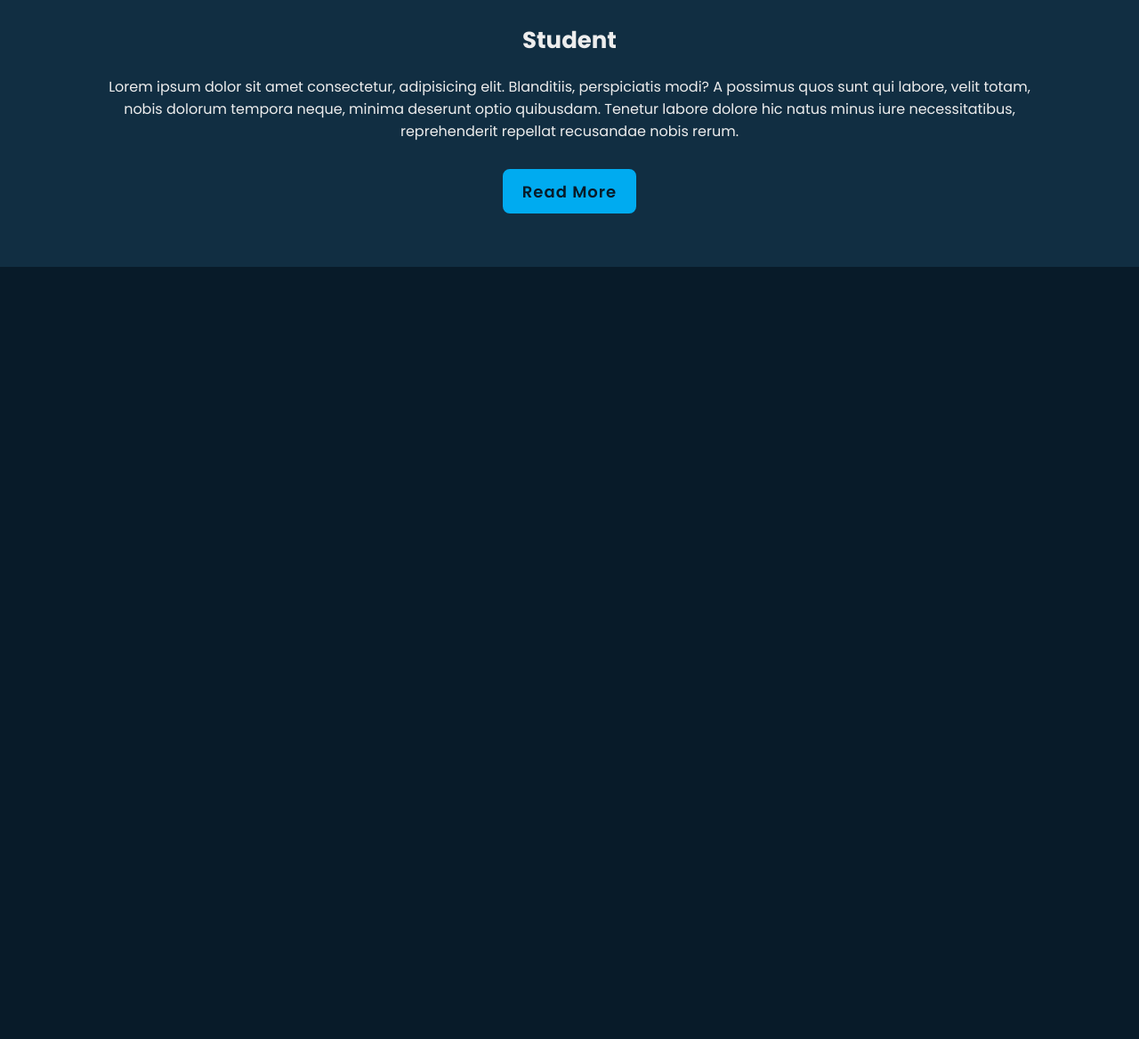
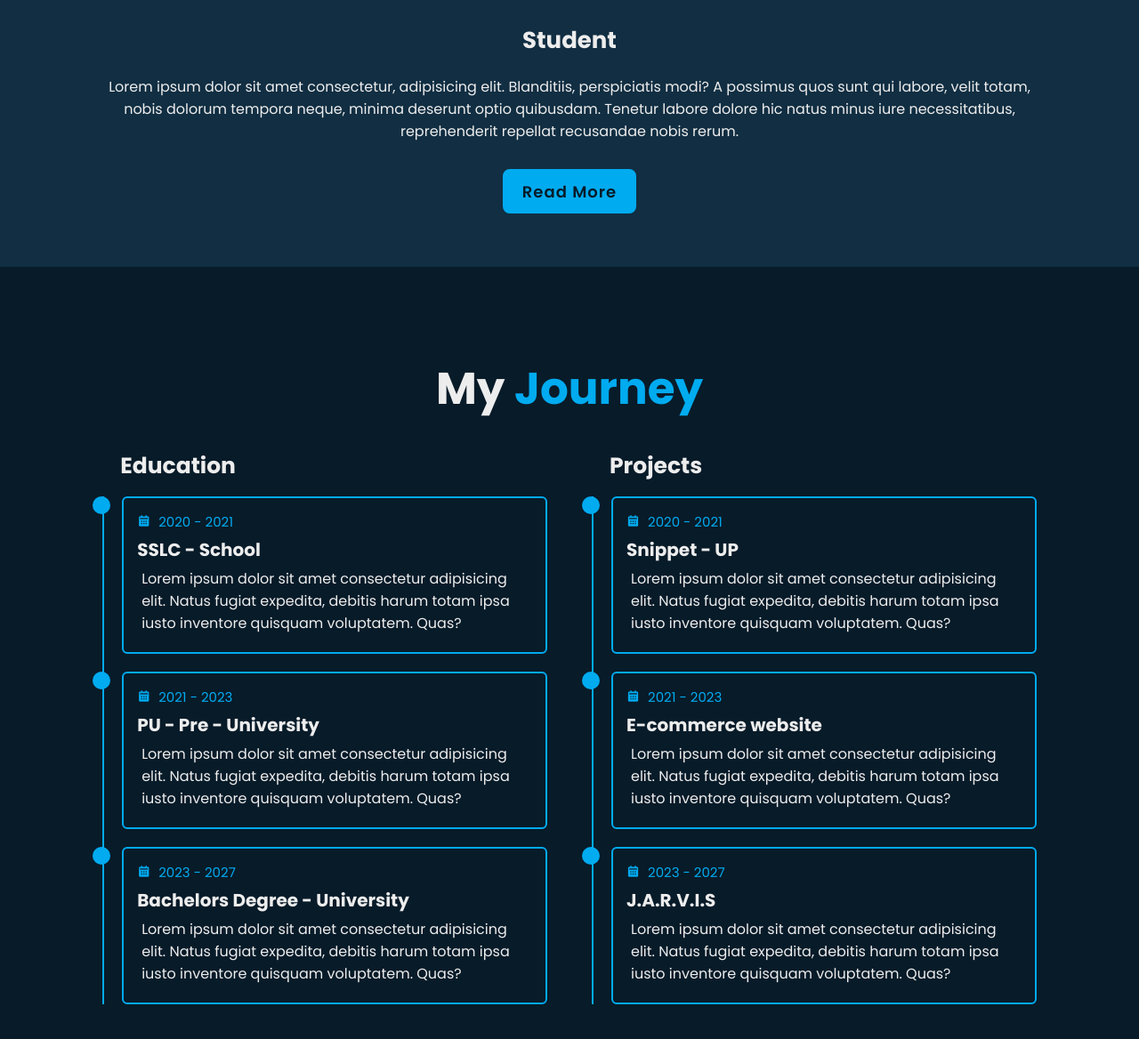
Before and after one commit to VIKAS1011-R/portfolio, a plain HTML site: page index.html in a window 1280 px wide. Shown: the part 1300-2468 px from the top of the page at 89% size. Before the commit the page ends 1600 px from the top, so only its background shows below. Drawn offline with nearby package versions, Linux system fonts and the light colour scheme.

Commit message:
education done

```diff
--- a/css/style.css
+++ b/css/style.css
@@ -282,3 +282,91 @@ span{
 .btn-box.btns a::before{
     background: var(--second-bg-color);
 }
+
+.education{
+    display: flex;
+    align-items: center;
+    justify-content: center;
+    flex-direction: column;
+    padding-bottom: 5rem;
+    min-height: auto;
+}
+
+.education .education-row{
+    display: flex;
+    flex-wrap: wrap;
+    gap: 5rem;
+}
+
+.education-row .education-column{
+    flex: 1 1 40rem;
+}
+
+.education-column .title{
+    font-size: 2.5rem;
+    margin: 0 0 1.5rem 2rem;
+}
+
+.education-column .education-box{
+    border-left: .2rem solid var(--main-color);
+}
+
+.education-box .education-content{
+    position: relative;
+    padding-left: 2rem;
+}
+
+.education-box .education-content::before{
+    content: '';
+    position: absolute;
+    top: 0;
+    left: -1.3rem;
+    width: 2rem;
+    height: 2rem;
+    background: var(--main-color);
+    border-radius: 50%;
+}
+
+.education-content .content{
+    position: relative;
+    padding: 1.5rem;
+    border: .2rem solid var(--main-color);
+    border-radius: .6rem;
+    margin-bottom: 2rem;
+    overflow: hidden;
+}
+
+.education-content .content::before{
+    content: '';
+    position: absolute;
+    top: 0;
+    left: 0;
+    width: 0;
+    height: 100%;
+    background: var(--second-bg-color);
+    z-index: -1;
+    transition: 0.5s;
+}
+
+.education-content .content:hover::before{
+    width: 100%;
+}
+
+.education-content .content .year{
+    font-size: 1.5rem;
+    color: var(--main-color);
+    padding-bottom: .5rem;
+}
+
+.education-content .content .year i{
+    padding-right: .5rem;
+}
+
+.education-content .content h3{
+    font-size: 2rem;
+}
+
+.education-content .content p{
+    font-size: 1.6rem;
+    margin: .5rem;
+}
--- a/index.html
+++ b/index.html
@@ -24,9 +24,8 @@
         <nav class="navbar">
             <a href="#home" class="active">Home</a>
             <a href="#about">About</a>
-            <a href="#education">Education</a>
+            <a href="#education">Education/Projects</a>
             <a href="#skills">Skills</a>
-            <a href="#projects">Projects</a>
             <a href="#contacts">Contact</a>
         </nav>
      </header>
@@ -75,8 +74,70 @@
 
 
     <!-- education section design -->
+    <section class="education" id="education">
+        <h2 class="heading">My <span>Journey</span></h2>
+        <div class="education-row">
+            <div class="education-column">
+                <h3 class="title">Education</h3>
+                <div class="education-box">
+                    <div class="education-content">
+                        <div class="content">
+                            <div class="year"><i class="bx bxs-calendar"></i> 2020 - 2021</div>
+                            <h3>SSLC - School</h3>
+                            <p>Lorem ipsum dolor sit amet consectetur adipisicing elit. Natus fugiat expedita, debitis harum totam ipsa iusto inventore quisquam voluptatem. Quas?</p>
+                        </div>
+                    </div>
+                    <div class="education-content">
+                        <div class="content">
+                            <div class="year"><i class="bx bxs-calendar"></i> 2021 - 2023</div>
+                            <h3>PU - Pre - University</h3>
+                            <p>Lorem ipsum dolor sit amet consectetur adipisicing elit. Natus fugiat expedita, debitis harum totam ipsa iusto inventore quisquam voluptatem. Quas?</p>
+                        </div>
+                    </div>
+                    <div class="education-content">
+                        <div class="content">
+                            <div class="year"><i class="bx bxs-calendar"></i> 2023 - 2027</div>
+                            <h3>Bachelors Degree - University</h3>
+                            <p>Lorem ipsum dolor sit amet consectetur adipisicing elit. Natus fugiat expedita, debitis harum totam ipsa iusto inventore quisquam voluptatem. Quas?</p>
+                        </div>
+                    </div>
+
+                </div>
+            </div>
+
+            <div class="education-column" id="projects">
+                <h3 class="title">Projects</h3>
+                <div class="education-box">
+                    <div class="education-content">
+                        <div class="content">
+                            <div class="year"><i class="bx bxs-calendar"></i> 2020 - 2021</div>
+                            <h3>Snippet - UP</h3>
+                            <p>Lorem ipsum dolor sit amet consectetur adipisicing elit. Natus fugiat expedita, debitis harum totam ipsa iusto inventore quisquam voluptatem. Quas?</p>
+                        </div>
+                    </div>
+                    <div class="education-content">
+                        <div class="content">
+                            <div class="year"><i class="bx bxs-calendar"></i> 2021 - 2023</div>
+                            <h3>E-commerce website</h3>
+                            <p>Lorem ipsum dolor sit amet consectetur adipisicing elit. Natus fugiat expedita, debitis harum totam ipsa iusto inventore quisquam voluptatem. Quas?</p>
+                        </div>
+                    </div>
+                    <div class="education-content">
+                        <div class="content">
+                            <div class="year"><i class="bx bxs-calendar"></i> 2023 - 2027</div>
+                            <h3>J.A.R.V.I.S</h3>
+                            <p>Lorem ipsum dolor sit amet consectetur adipisicing elit. Natus fugiat expedita, debitis harum totam ipsa iusto inventore quisquam voluptatem. Quas?</p>
+                        </div>
+                    </div>
+
+                </div>
+            </div>
+        </div>
+    </section>
+
 
     <!-- skills section design -->
+
 
     <!-- contact section design -->
 
```
